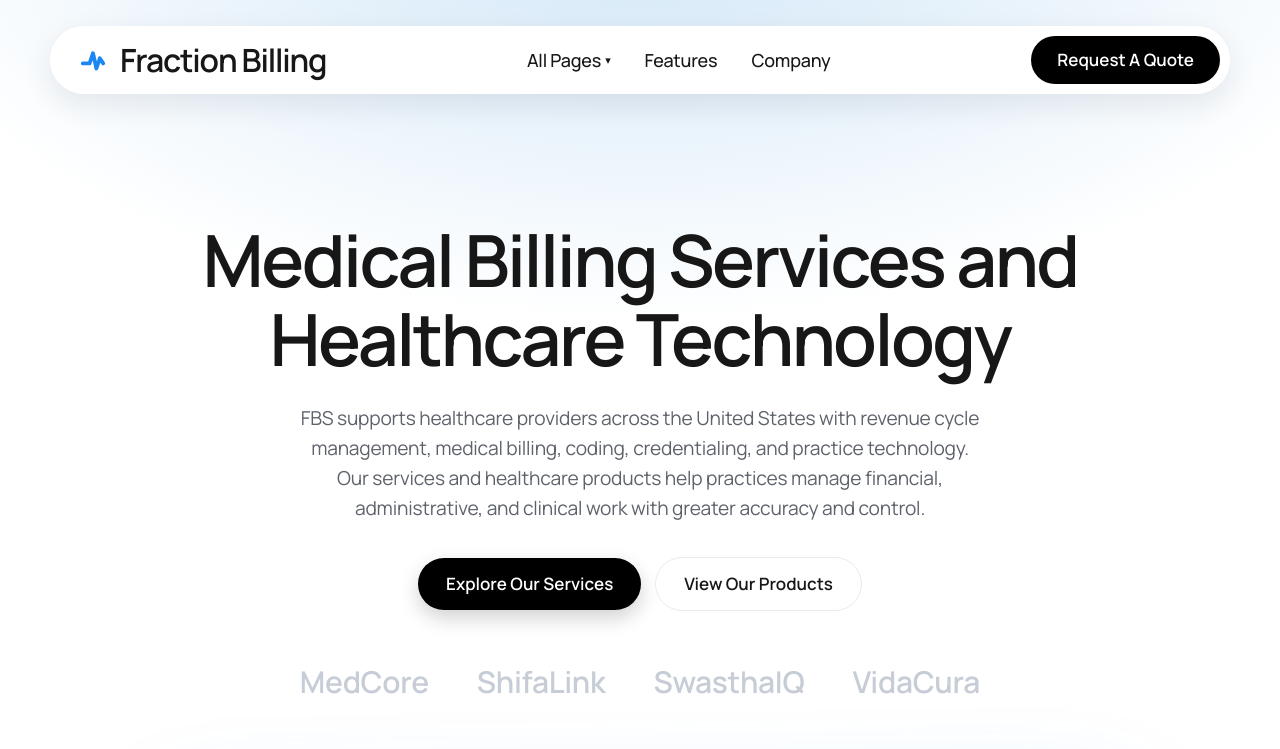
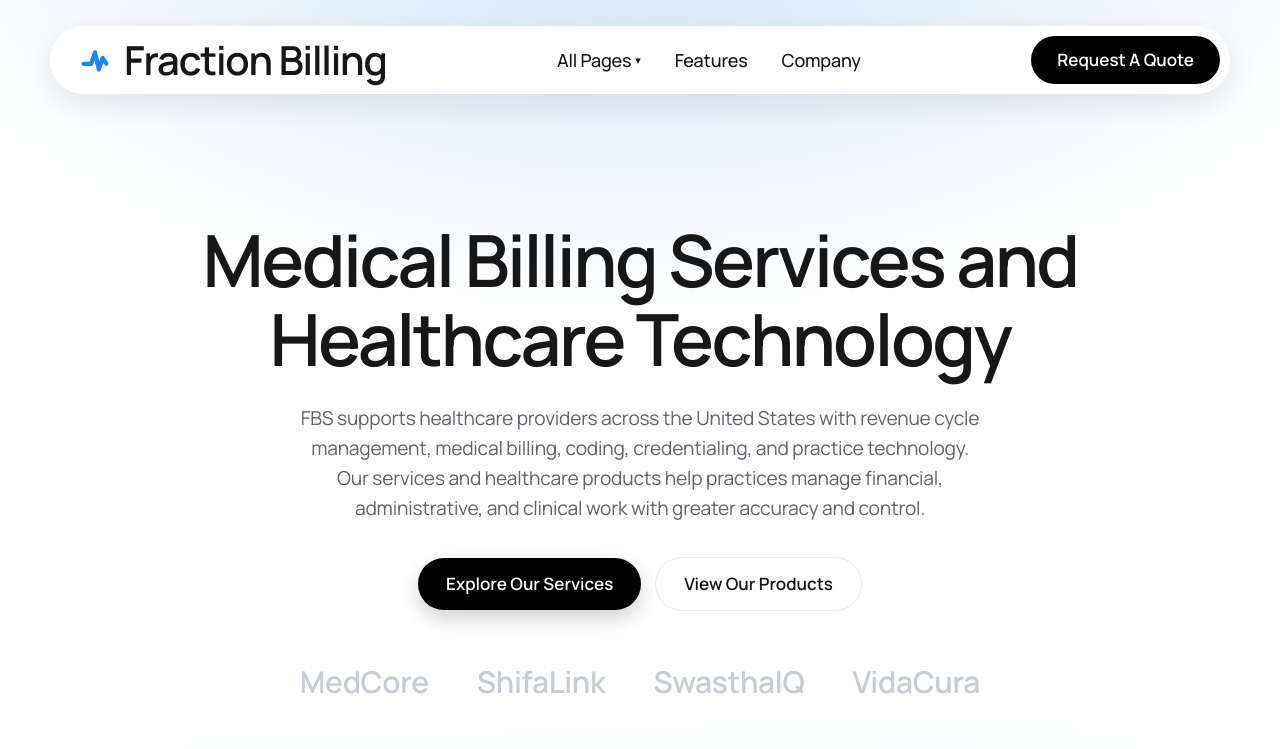
Before and after one commit to ishaq-marketing/fbs, a plain HTML site: page index.html in a window 1280 px wide. Shown: the top 749 px of the page. Drawn offline with Linux system fonts and the light colour scheme.

Commit message:
Fix nav wordmark to exact 40px per spec

```diff
--- a/index.html
+++ b/index.html
@@ -51,8 +51,8 @@
   /* ================= NAV ================= */
   .nav-outer{position:fixed; top:26px; left:0; right:0; z-index:100; display:flex; justify-content:center; padding:0 20px; pointer-events:none;}
   .nav{pointer-events:all; width:100%; max-width:1180px; display:flex; align-items:center; justify-content:space-between; background:#fff; border-radius:100px; padding:10px 10px 10px 26px; box-shadow:0 10px 30px rgba(20,26,46,.09);}
-  .brand{display:flex; align-items:center; gap:10px; font-family:var(--font-head); font-weight:600; font-size:32px; line-height:44px; letter-spacing:-1.2px; color:var(--ink);}
-  .logo-mark{width:34px; height:34px; flex-shrink:0;}
+  .brand{display:flex; align-items:center; gap:10px; font-family:var(--font-head); font-weight:600; font-size:40px; line-height:44px; letter-spacing:-1.2px; color:var(--ink);}
+  .logo-mark{width:38px; height:38px; flex-shrink:0;}
   .nav-links{display:flex; align-items:center; gap:34px; font-size:18px; line-height:24px; letter-spacing:-0.2px; color:var(--ink); font-weight:500;}
   .nav-links a{display:flex; align-items:center; gap:4px; transition:opacity .2s;}
   .nav-links a:hover{opacity:.6;}
```
